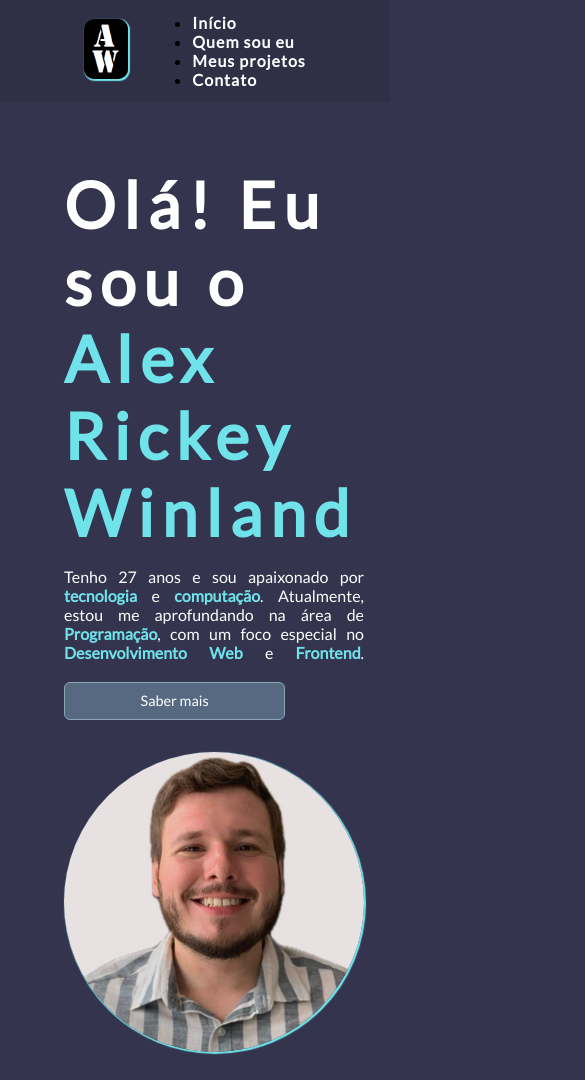
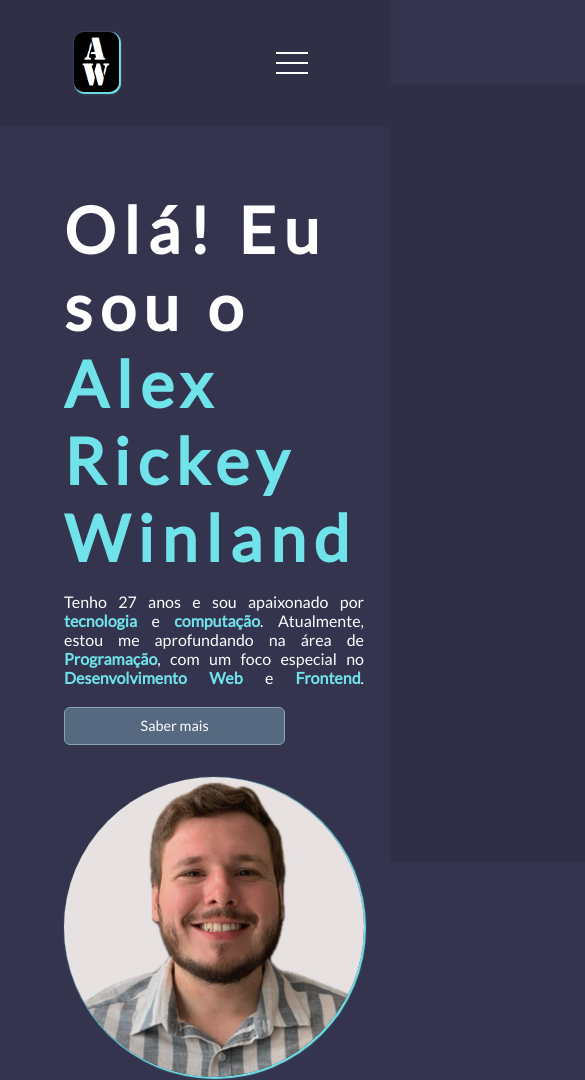
Before and after one commit to alexwinland/alexwinland.github.io, a plain HTML site: page index.html in a window 390 px wide. Shown: the top 1080 px of the page, 585 px wide, since content can reach past the window. Drawn offline with Linux system fonts and the light colour scheme; no server answers; a script that the page names is missing.

Commit message:
Update style.css

```diff
--- a/style.css
+++ b/style.css
@@ -32,30 +32,15 @@
     background: var(--dark4);
 }
 
-body{
-    background-color: var(--dark1);
-    background-size: 400%;
-    height: 100vh;
-    font-family: 'Lato';
+a {
+    color: var(--white);
+    text-decoration: none;
+    transition: 0.4s;
   }
 
-header{
-    display: flex;
-    justify-content: space-around;
-    align-items: center;
-    gap: 1rem;
-    flex-wrap: wrap;
-    padding: .8rem;
-    background-color: var(--dark0);
-    min-height: 50px;
-}
-
-strong{
-    color: var(--cyan1);
-}
-
-.box-img-header{
-    height: 100%;
+  .nav-links:hover{
+    color: var(--dark4);
+    transition: 0.4s;
 }
 
   .img-logo{
@@ -64,25 +49,101 @@ strong{
     border-radius: 10px;
 }
 
-nav{
+  nav {
     display: flex;
-    gap: 2rem;
-    justify-content: center;
+    justify-content: space-around;
     align-items: center;
-    flex-wrap: wrap;
+    font-family: 'Lato';
+    background: var(--dark0);
+    color: var(--white);
+    height: 15vh;
   }
 
-.nav-links{
-    text-decoration: none;
-    color: var(--white);
-    font-weight: bold;
-    letter-spacing: 1px;
+  .nav-list {
+    list-style: none;
+    display: flex;
   }
 
-.nav-links:hover{
-    color: var(--dark4);
-    text-decoration: underline;
-    transition: .4s;
+  .nav-list li {
+    letter-spacing: 1px;
+    margin-left: 32px;
+  }
+
+  .mobile-menu {
+    display: none;
+    cursor: pointer;
+  }
+
+  .mobile-menu div {
+    width: 32px;
+    height: 2px;
+    background: var(--white);
+    margin: 8px;
+    transition: 0.4s;
+  }
+
+  @media (max-width: 999px) {
+    body {
+      overflow-x: hidden;
+    }
+    .nav-list {
+      position: absolute;
+      top: 10vh;
+      right: 0;
+      width: 50vw;
+      height: 92vh;
+      background: var(--dark0);
+      flex-direction: column;
+      align-items: center;
+      justify-content: space-around;
+      transform: translateX(100%);
+      transition: transform 0.4s ease-in;
+    }
+    .nav-list li {
+      margin-left: 0;
+      opacity: 0;
+    }
+    .mobile-menu {
+      display: block;
+    }
+  }
+
+  .nav-list.active {
+    transform: translateX(0);
+  }
+
+  @keyframes navLinkFade {
+    from {
+      opacity: 0;
+      transform: translateX(50px);
+    }
+    to {
+      opacity: 1;
+      transform: translateX(0);
+    }
+  }
+
+  .mobile-menu.active .line1 {
+    transform: rotate(-45deg) translate(-8px, 8px);
+  }
+
+  .mobile-menu.active .line2 {
+    opacity: 0;
+  }
+
+  .mobile-menu.active .line3 {
+    transform: rotate(45deg) translate(-5px, -7px);
+  }
+
+body{
+    background-color: var(--dark1);
+    background-size: 400%;
+    height: 100vh;
+    font-family: 'Lato';
+}
+
+strong{
+    color: var(--cyan1);
 }
 
 .box-btn-actions{
@@ -230,7 +291,7 @@ section{
 }
 
 .third-section > div p{
-    max-width: 600px;
+    max-width: 700px;
     color: var(--white);
 }
 
@@ -271,6 +332,7 @@ footer{
     display: flex;
     flex-direction: column;
     gap: 2rem;
+
 }
 
 footer > div{
@@ -279,3 +341,8 @@ footer > div{
     gap: 2rem;
     flex-wrap: wrap;
 }
+
+.copyright {
+    color: var(--dark5);
+    text-align: center;
+}
```
Lines whose indentation alone changed are shown as unchanged.
